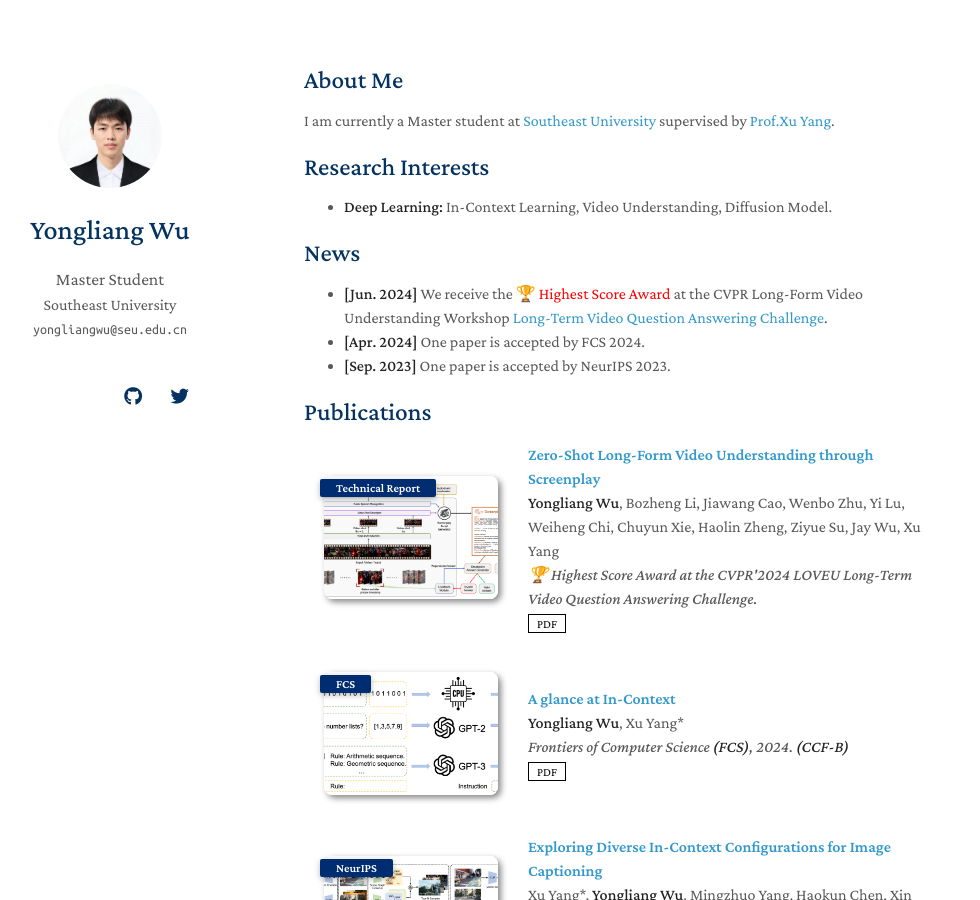
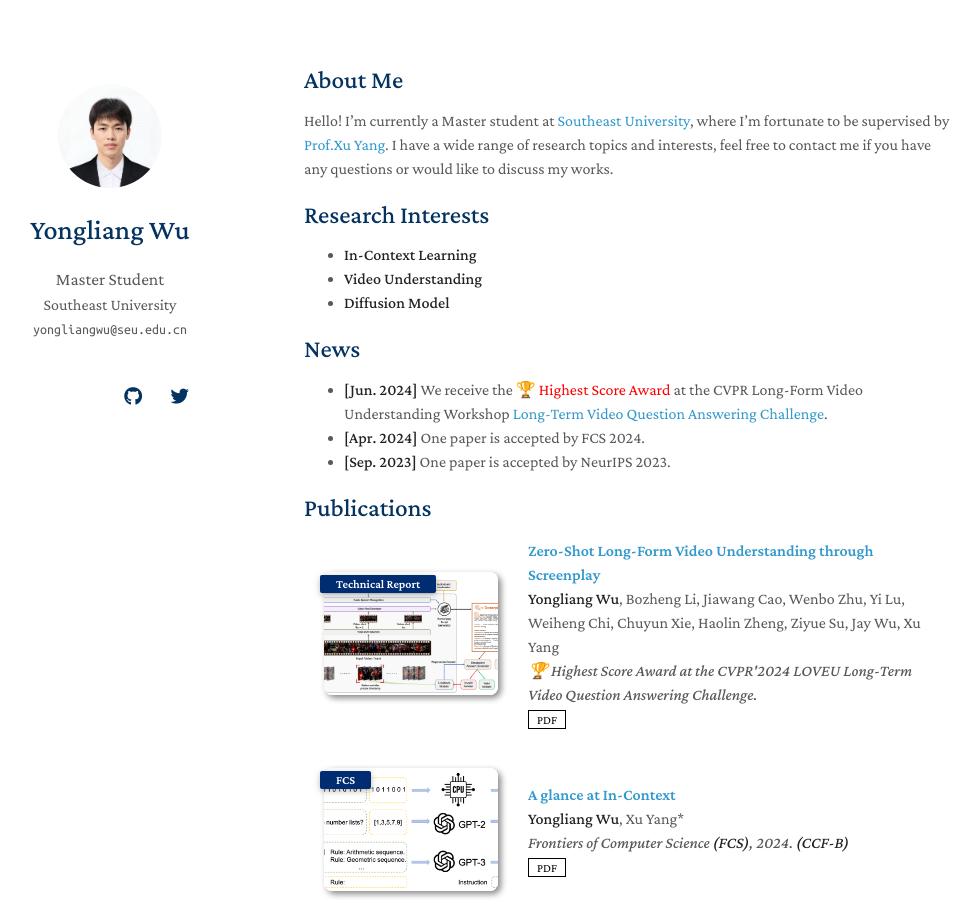
Before and after one commit to yongliang-wu/yongliang-wu.github.io, a Jekyll site: the page built from index.md, in a window 1280 px wide and 900 px high. Shown: the whole window, without its empty margins (166-1146 px from the left). Built offline with Jekyll 4.4.1, drawn with Linux system fonts in a browser that asks for light colours; nearby versions of some CDN libraries; a style sheet for code colours, icons or effects is not loaded; our own code applies the rules of GitHub Pages for plain Markdown files.

Commit message:
Update index.md

```diff
--- a/index.md
+++ b/index.md
@@ -4,11 +4,13 @@ layout: homepage
 
 ## About Me
 
-I am currently a Master student at [Southeast University](https://www.seu.edu.cn/) supervised by [Prof.Xu Yang](https://yxpalmweb.github.io/).
+Hello! I'm currently a Master student at [Southeast University](https://www.seu.edu.cn/), where I'm fortunate to be supervised by [Prof.Xu Yang](https://yxpalmweb.github.io/). I have a wide range of research topics and interests, feel free to contact me if you have any questions or would like to discuss my works.
 
 ## Research Interests
 
-- **Deep Learning:** In-Context Learning, Video Understanding, Diffusion Model.
+- **In-Context Learning**
+- **Video Understanding**
+- **Diffusion Model**
 
 ## News
 
```
